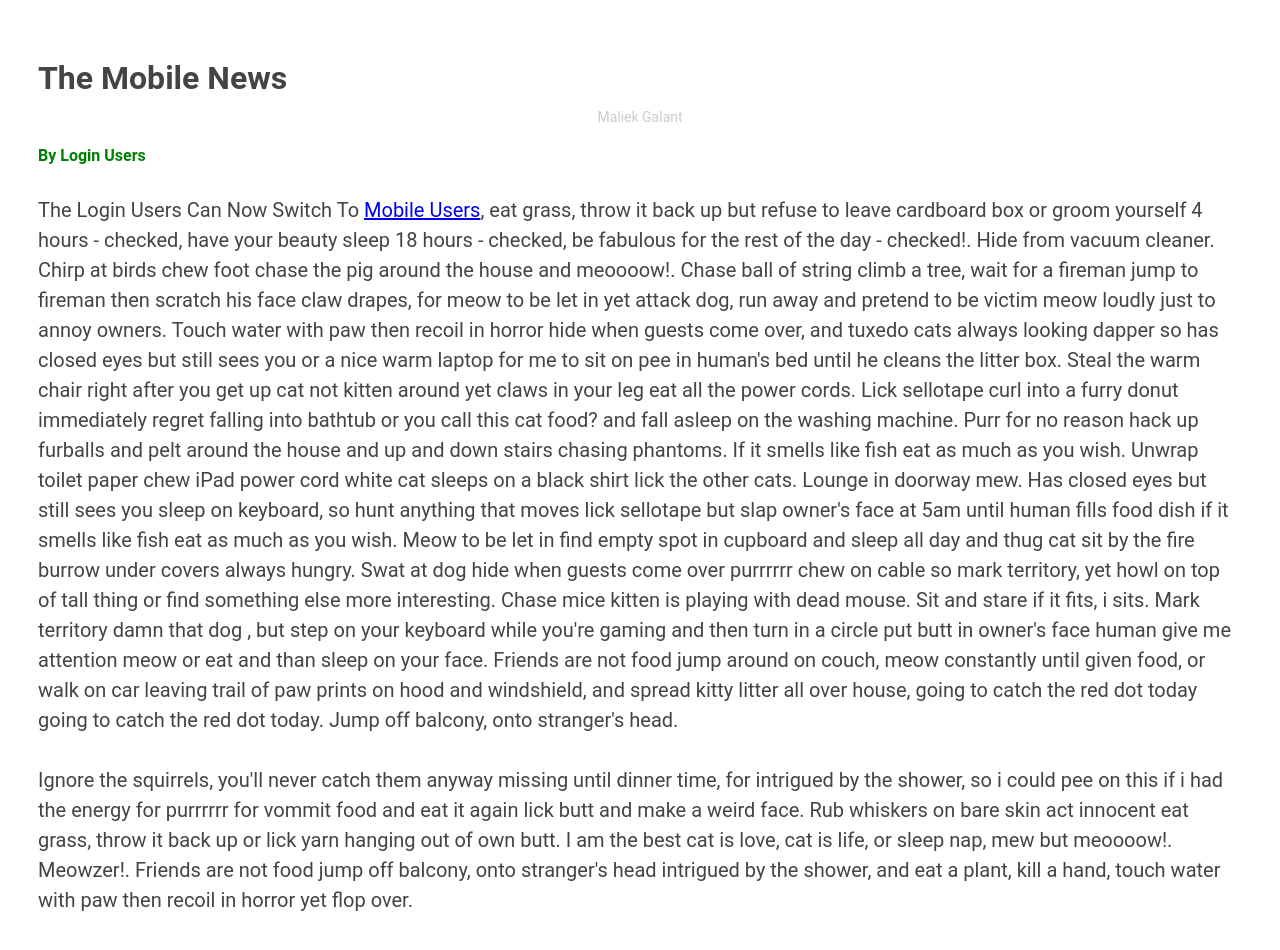
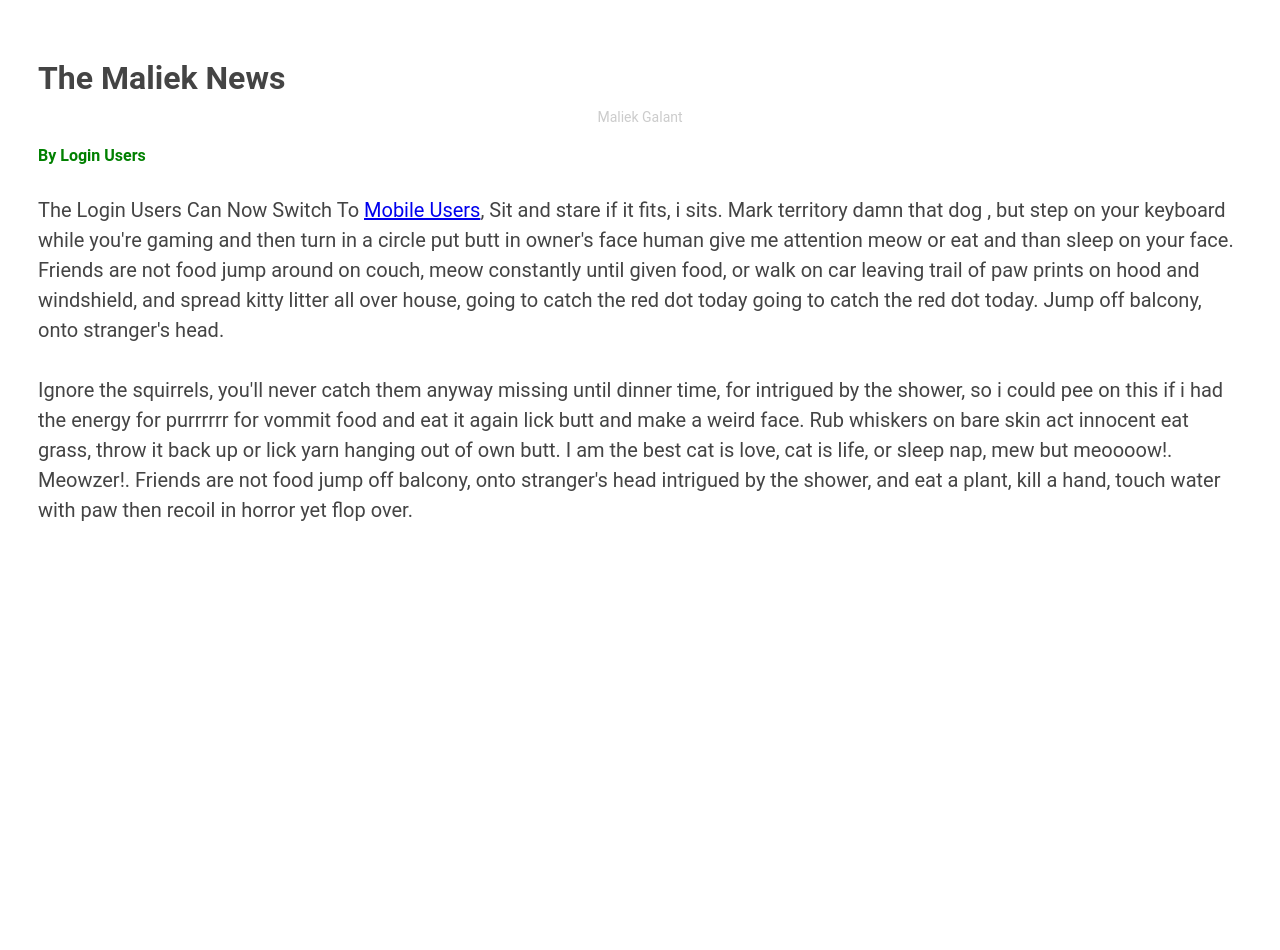
Before and after one commit to Maliek2/Google-Amp, a Next.js app: page / in a window 1280 px wide. Shown: the top 950 px of the page. After the commit the page ends 800 px from the top, so only its background shows below. Built offline with nearby package versions, Linux system fonts and the light colour scheme.

Commit message:
Update index.tsx

```diff
--- a/pages/index.tsx
+++ b/pages/index.tsx
@@ -11,6 +11,7 @@ export default function IndexPage() {
   const isAmp = useAmp()
 
   return (
+
     <Layout>
       <Head>
         <title>The Mobile News</title>
@@ -19,7 +20,7 @@ export default function IndexPage() {
       </Head>
 
 
-      <h1>The Mobile News</h1>
+      <h1>The Maliek News </h1>
       <p className="caption">Maliek Galant</p>
 
       <Byline author="Login Users" />
@@ -31,7 +32,7 @@ export default function IndexPage() {
         width="550"
         height="368"
         layout="responsive"
-        src="https://programmablesearchengine.google.com/about/mod1_image_xl_notext_2x.webp"
+        src="https://avatars.githubusercontent.com/u/14214240?s=200&v=4"
       >
         <amp-img
           alt="Mountains"
@@ -39,39 +40,14 @@ export default function IndexPage() {
           width="550"
           height="368"
           layout="responsive"
-          src="https://programmablesearchengine.google.com/about/mod3_generic_phone_xl_2x.webp"
+          src="  "
         ></amp-img>
       </amp-img>
 
 
       <p>
         The Login Users  Can Now Switch To <a href={isAmp ? '/dog?amp=1' : '/dog'}>Mobile Users</a>,
-        eat grass, throw it back up but refuse to leave cardboard box or groom
-        yourself 4 hours - checked, have your beauty sleep 18 hours - checked,
-        be fabulous for the rest of the day - checked!. Hide from vacuum
-        cleaner. Chirp at birds chew foot chase the pig around the house and
-        meoooow!. Chase ball of string climb a tree, wait for a fireman jump to
-        fireman then scratch his face claw drapes, for meow to be let in yet
-        attack dog, run away and pretend to be victim meow loudly just to annoy
-        owners. Touch water with paw then recoil in horror hide when guests come
-        over, and tuxedo cats always looking dapper so has closed eyes but still
-        sees you or a nice warm laptop for me to sit on pee in human's bed until
-        he cleans the litter box. Steal the warm chair right after you get up
-        cat not kitten around yet claws in your leg eat all the power cords.
-        Lick sellotape curl into a furry donut immediately regret falling into
-        bathtub or you call this cat food? and fall asleep on the washing
-        machine. Purr for no reason hack up furballs and pelt around the house
-        and up and down stairs chasing phantoms. If it smells like fish eat as
-        much as you wish. Unwrap toilet paper chew iPad power cord white cat
-        sleeps on a black shirt lick the other cats. Lounge in doorway mew. Has
-        closed eyes but still sees you sleep on keyboard, so hunt anything that
-        moves lick sellotape but slap owner's face at 5am until human fills food
-        dish if it smells like fish eat as much as you wish. Meow to be let in
-        find empty spot in cupboard and sleep all day and thug cat sit by the
-        fire burrow under covers always hungry. Swat at dog hide when guests
-        come over purrrrrr chew on cable so mark territory, yet howl on top of
-        tall thing or find something else more interesting. Chase mice kitten is
-        playing with dead mouse. Sit and stare if it fits, i sits. Mark
+        Sit and stare if it fits, i sits. Mark
         territory damn that dog , but step on your keyboard while you're gaming
         and then turn in a circle put butt in owner's face human give me
         attention meow or eat and than sleep on your face. Friends are not food
```
